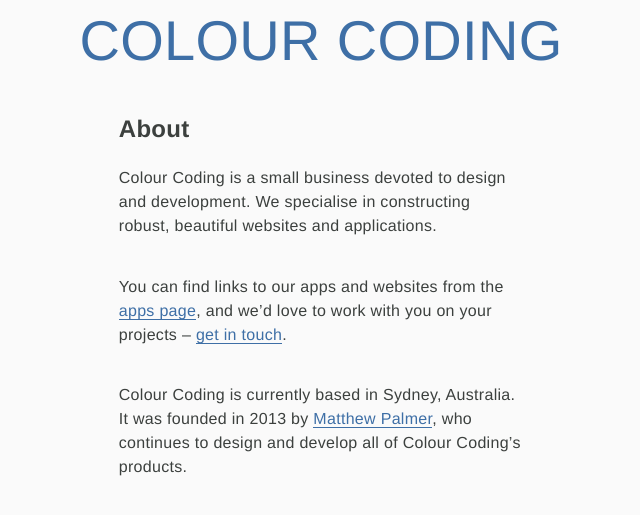
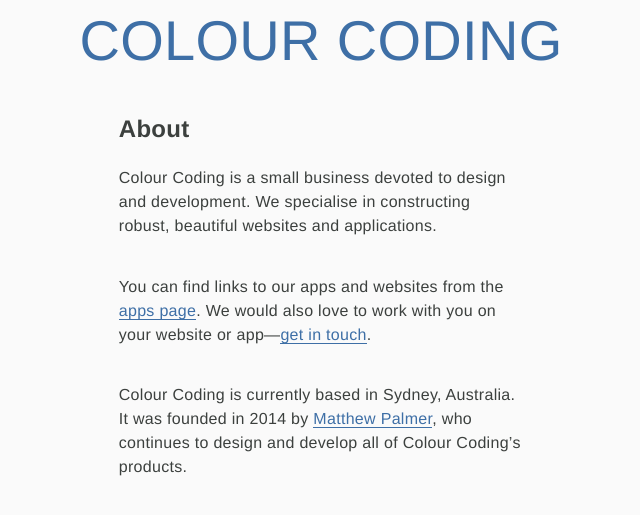
Before and after one commit to matthewpalmer/colour-coding, a Jekyll site: the page built from _posts/2013-11-30-about.markdown, in a window 1280 px wide. Shown: the top 515 px of the page, without its empty margins (319-959 px from the left). Built offline with Jekyll 4.4.1, drawn with Linux system fonts in a browser that asks for light colours; nearby versions of some CDN libraries; Markdown is read by kramdown in place of the engine named in the settings.

Commit message:
Updated copy

```diff
--- /dev/null
+++ b/Gemfile
@@ -0,0 +1,2 @@
+source 'https://rubygems.org'
+gem 'github-pages'
--- a/_config.yml
+++ b/_config.yml
@@ -2,3 +2,5 @@
 markdown: redcarpet
 pygments: true
 permalink: /:title
+gems:
+  - jekyll-sitemap
--- a/_posts/2013-11-30-about.markdown
+++ b/_posts/2013-11-30-about.markdown
@@ -9,6 +9,6 @@
 
 Colour Coding is a small business devoted to design and development. We specialise in constructing robust, beautiful websites and applications.
 
-You can find links to our apps and websites from the <a href="../apps/">apps page</a>, and we'd love to work with you on your projects – <a href="../contact/">get in touch</a>.
+You can find links to our apps and websites from the <a href="../apps/">apps page</a>. We would also love to work with you on your website or app—<a href="../contact/">get in touch</a>.
 
-Colour Coding is currently based in Sydney, Australia. It was founded in 2013 by <a href="http://palmer.im">Matthew Palmer</a>, who continues to design and develop all of Colour Coding's products.
+Colour Coding is currently based in Sydney, Australia. It was founded in 2014 by <a href="http://matthewpalmer.net">Matthew Palmer</a>, who continues to design and develop all of Colour Coding's products.
```
